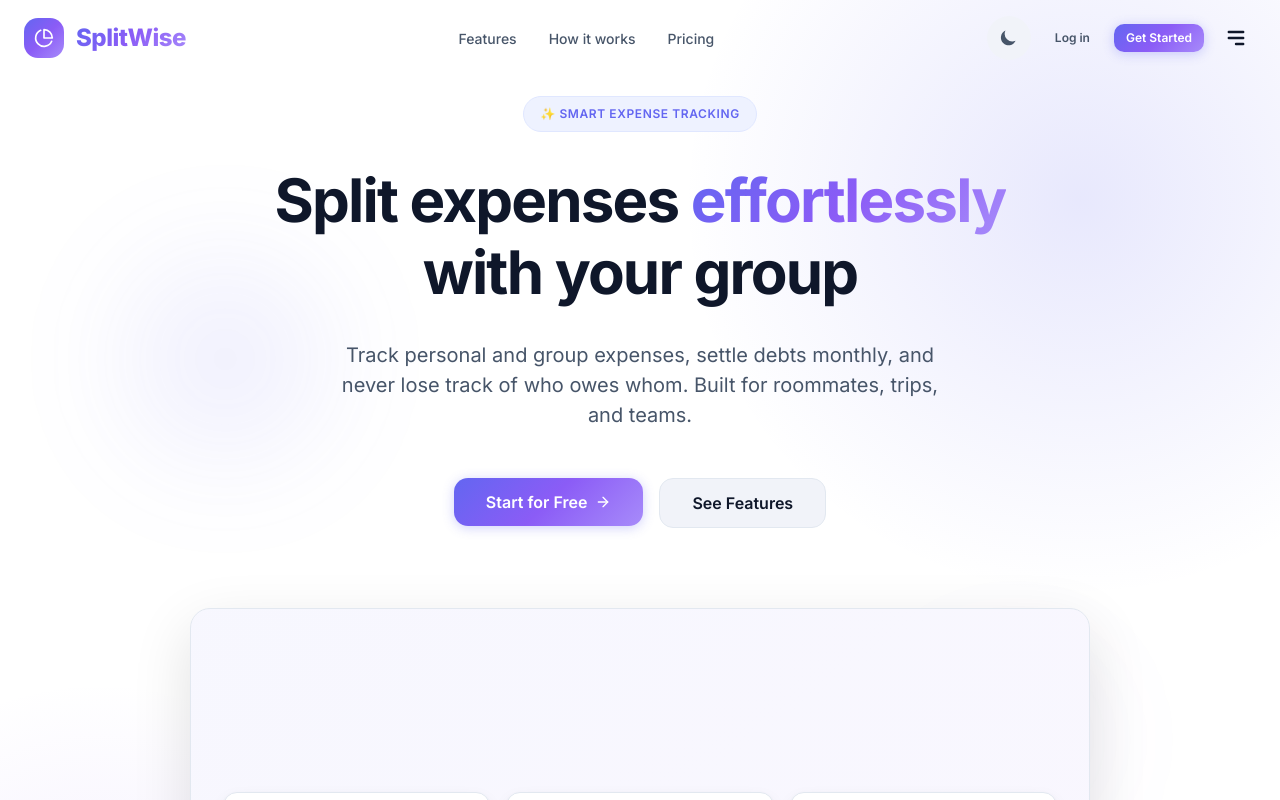
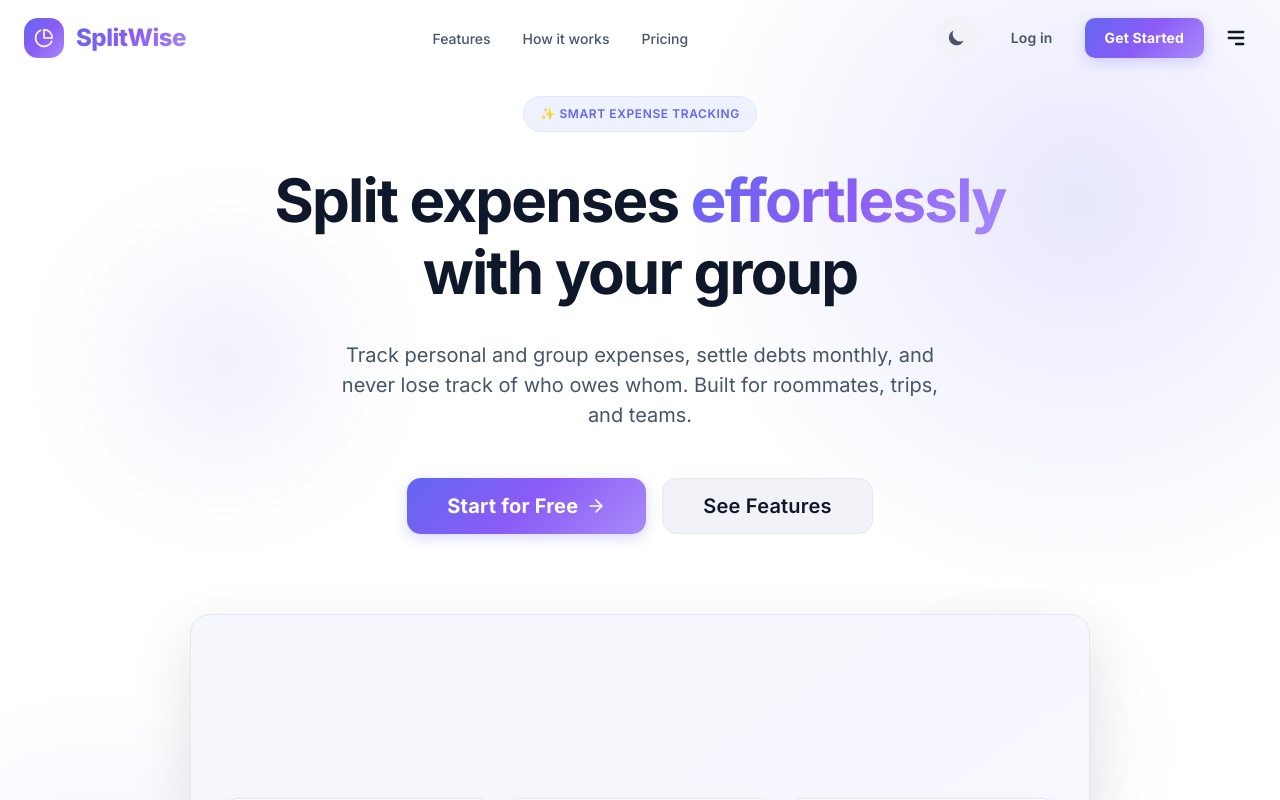
Before and after one commit to aayushman108/expense-routine-tracker, a Next.js app in the folder frontend/: page / in a window 1280 px wide. Shown: the top 800 px of the page. Built offline with nearby package versions, Linux system fonts and the light colour scheme; no server answers.

Commit message:
style: improve Button and SectionHeader styling

```diff
--- a/frontend/src/app/dashboard/page.tsx
+++ b/frontend/src/app/dashboard/page.tsx
@@ -124,7 +124,7 @@ export default function DashboardPage() {
       </section>
 
       <section>
-        <SectionHeader title="Personal Tracking" align="between">
+        <SectionHeader title="Personal Tracking" align="between" fullWidth>
           <Link href="/dashboard/personal">
             <Button variant="outline" size="sm">
               View All
@@ -161,7 +161,7 @@ export default function DashboardPage() {
       </section>
 
       <section>
-        <SectionHeader title="Shared Groups" align="between">
+        <SectionHeader title="Shared Groups" align="between" fullWidth>
           <Button
             variant="primary"
             size="sm"
--- a/frontend/src/components/ui/Button/Button.module.scss
+++ b/frontend/src/components/ui/Button/Button.module.scss
@@ -33,12 +33,19 @@
 // ── Variants ──
 .primary {
   background: var(--gradient-primary);
-  color: var(--text-on-primary);
-  box-shadow: 0 2px 12px rgba(99, 102, 241, 0.3);
+  color: #fff;
+  box-shadow: 0 4px 14px rgba(99, 102, 241, 0.25);
+  font-weight: $font-weight-bold;
 
   &:hover {
-    transform: translateY(-1px);
-    box-shadow: 0 4px 20px rgba(99, 102, 241, 0.4);
+    transform: translateY(-2px);
+    box-shadow: 0 6px 20px rgba(99, 102, 241, 0.35);
+    filter: brightness(1.1);
+  }
+
+  &:active {
+    transform: translateY(0);
+    box-shadow: 0 2px 8px rgba(99, 102, 241, 0.3);
   }
 }
 
@@ -49,17 +56,21 @@
 
   &:hover {
     background: var(--bg-hover);
-    border-color: var(--color-primary);
+    border-color: var(--border-strong);
+    transform: translateY(-1px);
   }
 }
 
 .outline {
   background: transparent;
   color: var(--color-primary);
-  border: 1px solid var(--color-primary);
+  border: 1.5px solid var(--color-primary);
+  font-weight: $font-weight-bold;
 
   &:hover {
     background: var(--color-primary-50);
+    border-color: var(--color-primary-600);
+    transform: translateY(-1px);
   }
 }
 
@@ -76,27 +87,32 @@
 .danger {
   background: var(--color-danger);
   color: #fff;
+  box-shadow: 0 4px 12px rgba(239, 68, 68, 0.2);
 
   &:hover {
-    opacity: 0.9;
+    filter: brightness(1.1);
     transform: translateY(-1px);
+    box-shadow: 0 6px 16px rgba(239, 68, 68, 0.3);
   }
 }
 
 // ── Sizes ──
 .sm {
-  padding: $space-2 $space-3;
-  font-size: $font-size-xs;
+  padding: $space-3 $space-5;
+  font-size: $font-size-sm;
+  height: 40px;
 }
 
 .md {
-  padding: $space-3 $space-5;
-  font-size: $font-size-sm;
+  padding: $space-4 $space-6;
+  font-size: $font-size-base;
+  height: 48px;
 }
 
 .lg {
-  padding: $space-4 $space-8;
-  font-size: $font-size-base;
+  padding: $space-5 $space-10;
+  font-size: $font-size-lg;
+  height: 56px;
   border-radius: $radius-lg;
 }
 
--- a/frontend/src/components/ui/SectionHeader/SectionHeader.module.scss
+++ b/frontend/src/components/ui/SectionHeader/SectionHeader.module.scss
@@ -7,6 +7,14 @@
   flex-direction: column;
   gap: $space-4;
   margin-bottom: $space-12;
+
+  &.fullWidth {
+    max-width: none;
+    margin-left: 0;
+    margin-right: 0;
+    padding-left: 0;
+    padding-right: 0;
+  }
 
   &.center {
     text-align: center;
--- a/frontend/src/components/ui/SectionHeader/SectionHeader.tsx
+++ b/frontend/src/components/ui/SectionHeader/SectionHeader.tsx
@@ -7,6 +7,7 @@ interface SectionHeaderProps {
   subtitle?: string;
   className?: string;
   align?: "center" | "left" | "between";
+  fullWidth?: boolean;
   children?: React.ReactNode;
 }
 
@@ -16,9 +17,15 @@ const SectionHeader: React.FC<SectionHeaderProps> = ({
   subtitle,
   className = "",
   align = "center",
+  fullWidth = false,
   children,
 }) => {
-  const headerClasses = [styles.sectionHeader, styles[align], className]
+  const headerClasses = [
+    styles.sectionHeader,
+    styles[align],
+    fullWidth ? styles.fullWidth : "",
+    className,
+  ]
     .filter(Boolean)
     .join(" ");
 
--- a/frontend/src/styles/_mixins.scss
+++ b/frontend/src/styles/_mixins.scss
@@ -101,13 +101,16 @@
   gap: $space-2;
   font-family: $font-primary;
   font-weight: $font-weight-semibold;
-  font-size: $font-size-sm;
+  font-size: $font-size-base;
   line-height: 1;
-  padding: $space-3 $space-5;
+  letter-spacing: 0.01em;
+  padding: $space-3 $space-6;
   border-radius: $radius-md;
   border: none;
   cursor: pointer;
-  transition: all $transition-base;
+  transition:
+    all $transition-base,
+    transform $transition-fast;
   text-decoration: none;
   white-space: nowrap;
 
```
